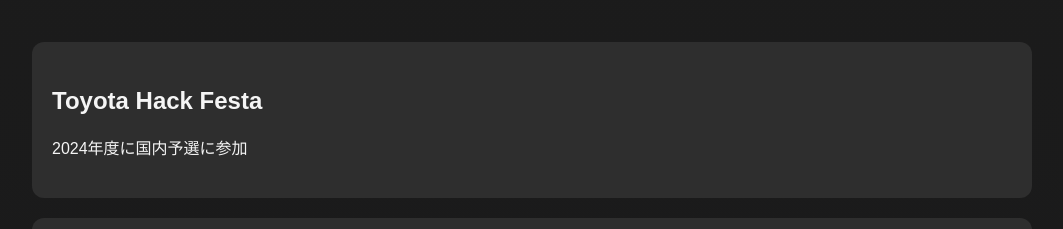
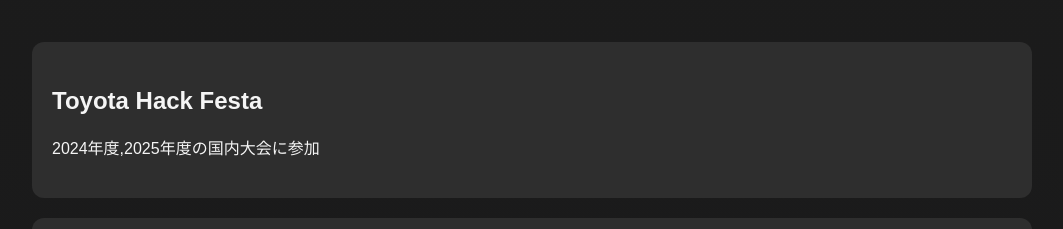
Before and after one commit to hosi1001/mypage, a plain HTML site: page index.html in a window 1280 px wide. Shown: the part 2041-2270 px from the top of the page, without its empty margins (108-1171 px from the left). Drawn offline with Linux system fonts and the light colour scheme.

Commit message:
change event

```diff
--- a/index.html
+++ b/index.html
@@ -83,7 +83,7 @@
             <a href="https://toyotatimes.jp/spotlights/1061.html">
                 <h1>Toyota Hack Festa</h1>
             </a>
-            <p>2024年度に国内予選に参加<br>
+            <p>2024年度,2025年度の国内大会に参加<br>
 
             </p>
         </div>
```
